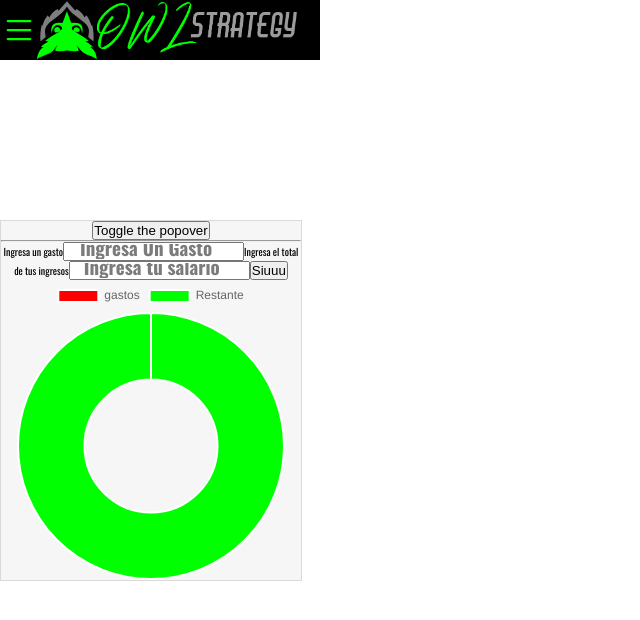
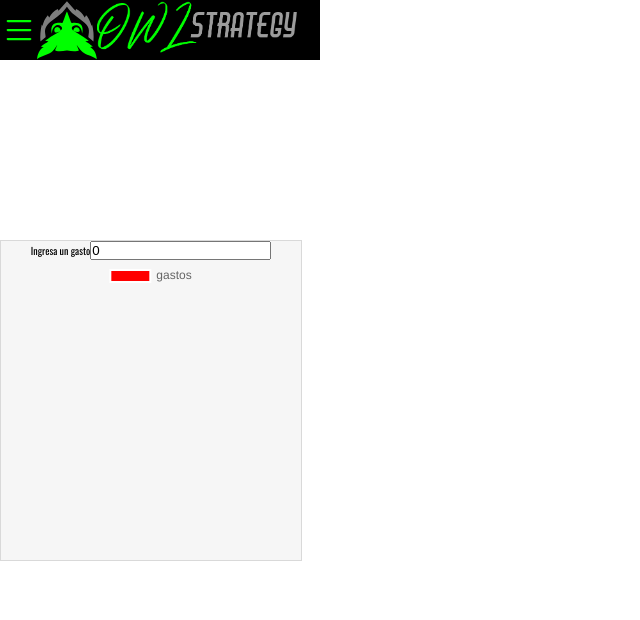
Before and after one commit to FateDesigned/OwlProject, a React (Create React App) app: page /finanzas in a window 1280 px wide. Shown: the top 620 px of the page, without its empty margins (0-640 px from the left). Built offline with nearby package versions, Linux system fonts and the light colour scheme.

Commit message:
arreglo rutas

```diff
--- a/src/componentes/finanzas.jsx
+++ b/src/componentes/finanzas.jsx
@@ -9,30 +9,22 @@ import "./styles/finanzas.css";
 ChartJS.register(ArcElement, Tooltip, Legend);
 
 const Finanzas = () => {
-  let [Gasto, setGasto] = useState();
-  let [totalIngreso, settotalIngreso] = useState();
-  let restante = (0,1);
+  let [Gasto, setGasto] = useState(0);
+  let [IngresosT, setIngresosT] = useState(0);
 
-  const ChartGasto = async ()=> {
-    const response = await axios.post(
-      "http://localhost:3001/dinero",
+  const ChartGasto = async () => {
+    const response = await axios.post("http://localhost:3001/dinero");
+  };
 
-    )
-
-  }
-  const alerta = async (e) => {
-    alert(restante)
-  };
   const gastosData = {
-    labels: [ "gastos", "Restante"],
+    labels: ["gastos"],
     datasets: [
       {
         label: "dinero",
-        data: [Gasto, restante],
+        data: [Gasto],
         backgroundColor: ["#ff0000", "#00ff00"],
       },
     ],
-
   };
   const options = {
     responsive: true,
@@ -46,20 +38,15 @@ const Finanzas = () => {
     <div className="finanzas">
       <main className="contentBar">
         <div className="barDonut">
-        <button popovertarget="mypopover">Toggle the popover</button>
-          <dialog popover> holaa</dialog>
-          <br />
-          <hr />
           <label htmlFor="gasto1">
             Ingresa un gasto
-            <input type="number"  id="gasto1" placeholder="Ingresa Un Gasto" value={Gasto} onChange={(e) => setGasto(e.target.value)} />
-          </label>
-          <label htmlFor="gasto1">
-            Ingresa el total de tus ingresos
-            <input type="number" placeholder="Ingresa tu salario" id="ingresosTotales" value={totalIngreso} onChange={(e) => settotalIngreso(e.target.value)} />
-            <button onClick={alerta}>
-              Siuuu
-            </button>
+            <input
+              type="number"
+              id="gasto1"
+              placeholder="Ingresa Un Gasto"
+              value={Gasto}
+              onChange={(e) => setGasto(e.target.value)}
+            />
           </label>
           <Doughnut data={gastosData} options={options} />
         </div>
--- a/src/routes/App.js
+++ b/src/routes/App.js
@@ -7,7 +7,7 @@ import Cookies from "js-cookie";
 import Login from '../pages/Login';
 import Registro from '../pages/Registro';
 import Home from '../pages/Home';
-import Perfil from '../pages/perfil';
+import Perfil from '../pages/Perfil';
 import Finanzas from '../pages/Finanzas';
 import Ajustes from '../pages/Ajustes'
 import HomeN from '../pages/HomeNegocio'
```
